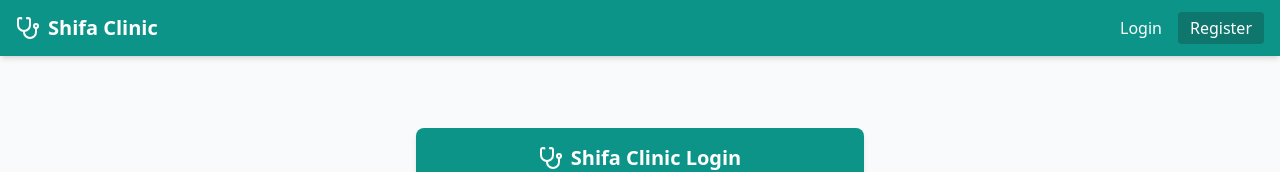
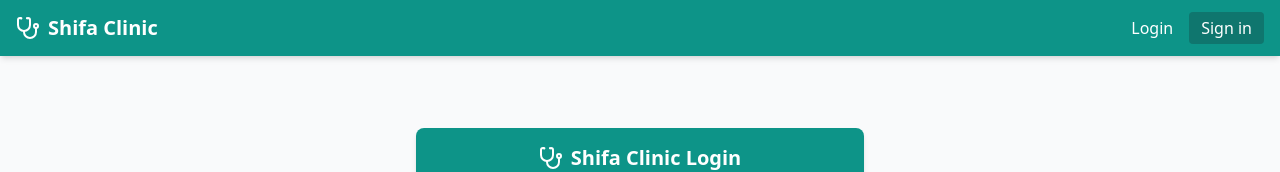
Before and after one commit to sammyifelse/clinic-frontend, a React (Vite) app: page /login in a window 1280 px wide. Shown: the top 172 px of the page. Built offline with nearby package versions, Linux system fonts and the light colour scheme.

Commit message:
register to sign in

```diff
--- a/src/components/Navbar.tsx
+++ b/src/components/Navbar.tsx
@@ -44,7 +44,7 @@ const Navbar: React.FC = () => {
                 to="/register"
                 className="bg-teal-700 hover:bg-teal-800 px-3 py-1 rounded"
               >
-                Register
+                Sign in
               </Link>
             </>
           )}
```
